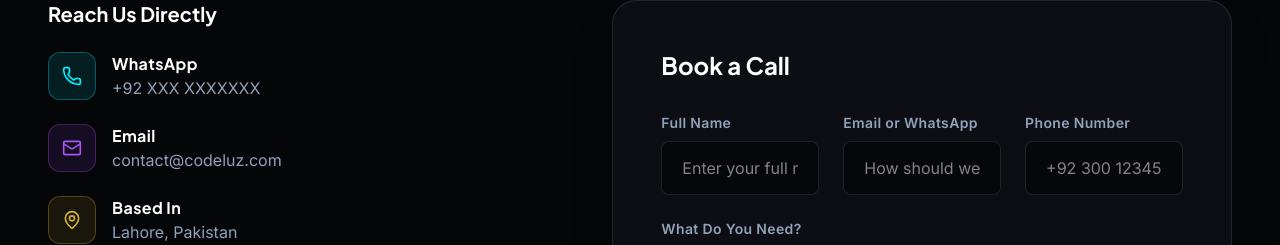
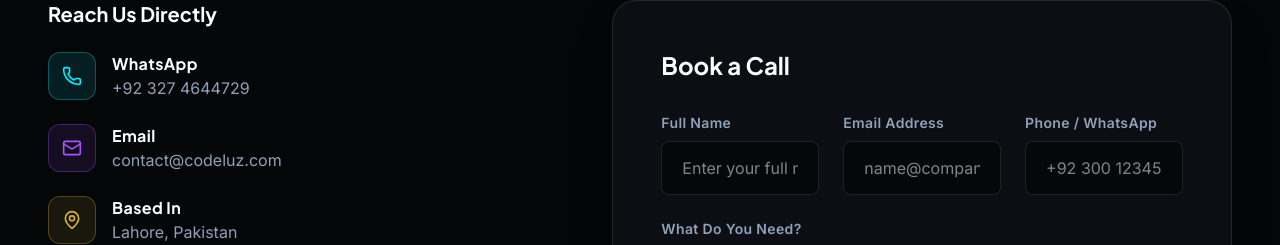
Before and after one commit to Muhammad-Azmeer-Ahmad/codeluz-website, a Next.js app: page /contact in a window 1280 px wide. Shown: the part 351-596 px from the top of the page. Built offline with nearby package versions, Linux system fonts and the light colour scheme.

Commit message:
Updated contact form

```diff
--- a/src/app/contact/page.tsx
+++ b/src/app/contact/page.tsx
@@ -68,7 +68,7 @@ export default function ContactPage() {
 
               <div className="flex flex-col gap-6">
                 {[
-                  { icon: <Phone size={20} />, label: "WhatsApp", value: "+92 XXX XXXXXXX", color: "#00F0FF" },
+                  { icon: <Phone size={20} />, label: "WhatsApp", value: "+92 327 4644729", color: "#00F0FF" },
                   { icon: <Mail size={20} />, label: "Email", value: "contact@codeluz.com", color: "#A855F7" },
                   { icon: <MapPin size={20} />, label: "Based In", value: "Lahore, Pakistan", color: "#D4AF37" },
                 ].map((item, idx) => (
@@ -143,17 +143,17 @@ export default function ContactPage() {
                   />
                 </motion.div>
                 <motion.div className="flex flex-col gap-2">
-    <label className="text-slate-400 text-sm font-semibold tracking-wide">Email or WhatsApp</label>
+                  <label className="text-slate-400 text-sm font-semibold tracking-wide">Email Address</label>
                   <motion.input
-      type="text" name="contact" required
+                    type="email" name="email" required
                     whileFocus={{ scale: 1.01, boxShadow: "0 0 0 3px rgba(168,85,247,0.25)" }}
                     transition={{ type: "spring", stiffness: 300, damping: 20 }}
                     className="bg-black/50 border border-white/10 text-white rounded-lg px-5 py-3.5 focus:outline-none focus:border-[#A855F7] transition-colors"
-      placeholder="How should we reach you?"
+                    placeholder="name@company.com"
                   />
                 </motion.div>
                 <motion.div className="flex flex-col gap-2">
-    <label className="text-slate-400 text-sm font-semibold tracking-wide">Phone Number</label>
+                  <label className="text-slate-400 text-sm font-semibold tracking-wide">Phone / WhatsApp</label>
                   <motion.input
                     type="tel" name="phone" required
                     pattern="^\+?[0-9\s\-\(\)]{7,20}$"
```
Lines whose indentation alone changed are shown as unchanged.
